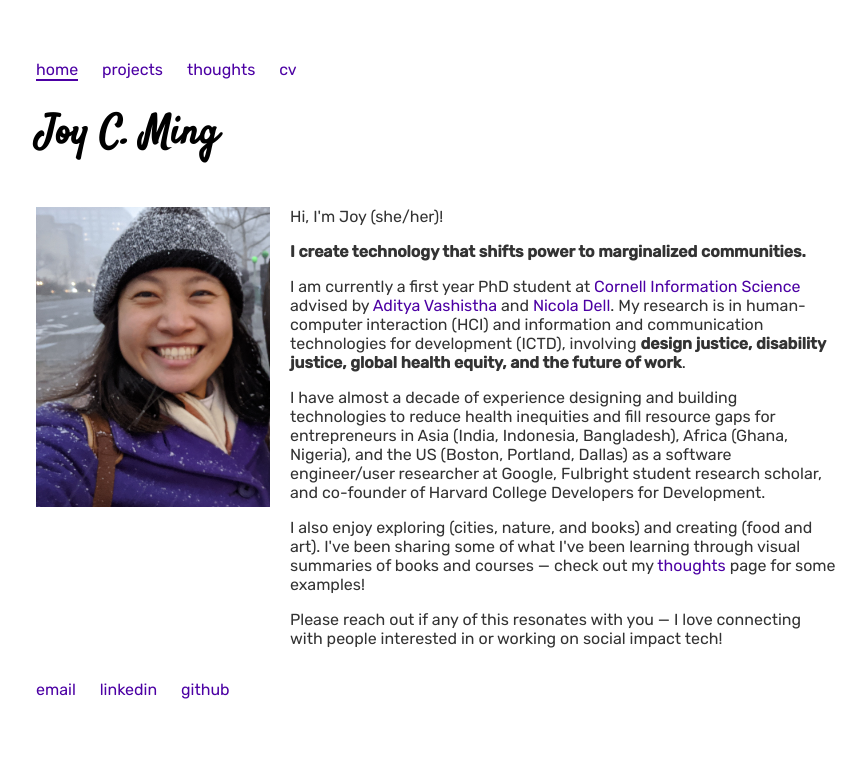
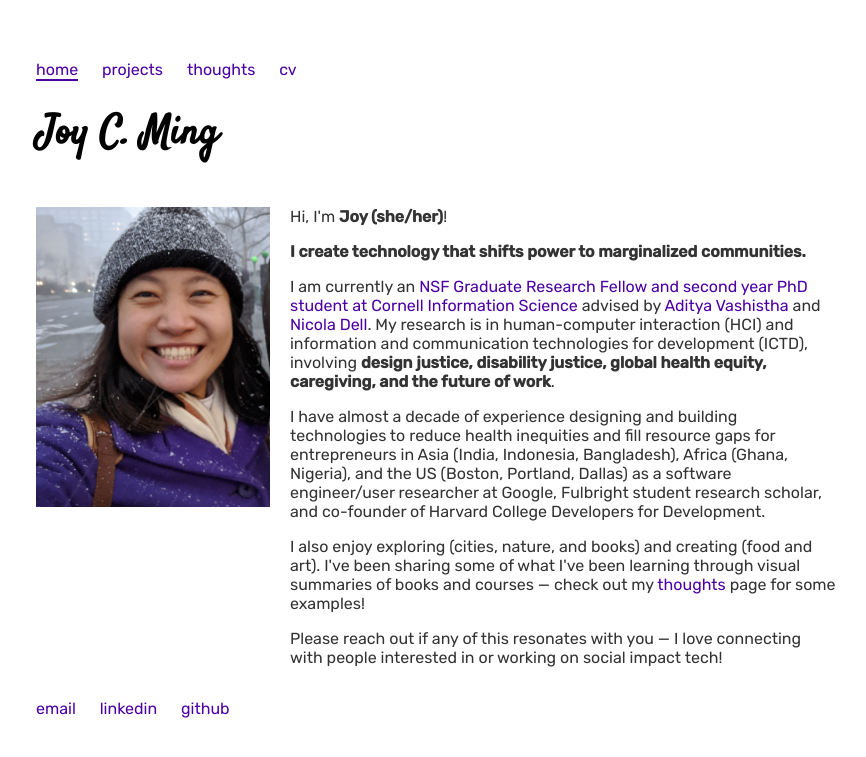
Before and after one commit to jming/jming.github.io, a Jekyll site: the page built from index.html, in a window 1280 px wide. Shown: the top 757 px of the page, without its empty margins (204-1070 px from the left). Built offline with Jekyll 4.4.1, drawn with Linux system fonts in a browser that asks for light colours.

Commit message:
Update index.html

```diff
--- a/index.html
+++ b/index.html
@@ -6,15 +6,16 @@ order: 0
 <div class="about row">
 	<img class="left column" src="../img/snow.jpg" height="300" alt="Image of Joy, a smiling Chinese-American woman in her late 20's wearing a grey beanie, beige scarf, and purple jacket in the snow."/>
 	<div class="right column">
-		<p>Hi, I'm Joy (she/her)!</p>
+		<p>Hi, I'm <b>Joy (she/her)</b>!</p>
 
 		<p><b>I create technology that shifts power to marginalized communities.</b></p>
 
-		<p>I am currently a first year PhD student at
+		<p>I am currently an <a href="https://infosci.cornell.edu/information/news/newsitem1035/3-info-sci-phds-receive-nsf-graduate-research-fellowships">NSF Graduate Research Fellow
+			and second year PhD student at
 			<a href="https://infosci.cornell.edu/content/ming">Cornell Information Science</a>
 			advised by <a href="https://www.adityavashistha.com/">Aditya Vashistha</a> and <a href="http://nixdell.com/">Nicola Dell</a>.
 			My research is in human-computer interaction (HCI) and information and communication technologies for development (ICTD),
-			involving <b>design justice, disability justice, global health equity, and the future of work</b>.
+			involving <b>design justice, disability justice, global health equity, caregiving, and the future of work</b>.
 		</p>
 
 		<p>I have almost a decade of experience designing and building technologies to reduce health inequities and fill resource gaps
```
